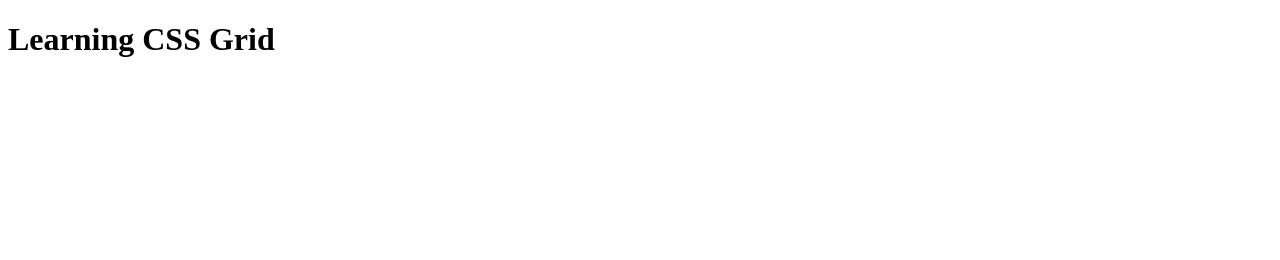
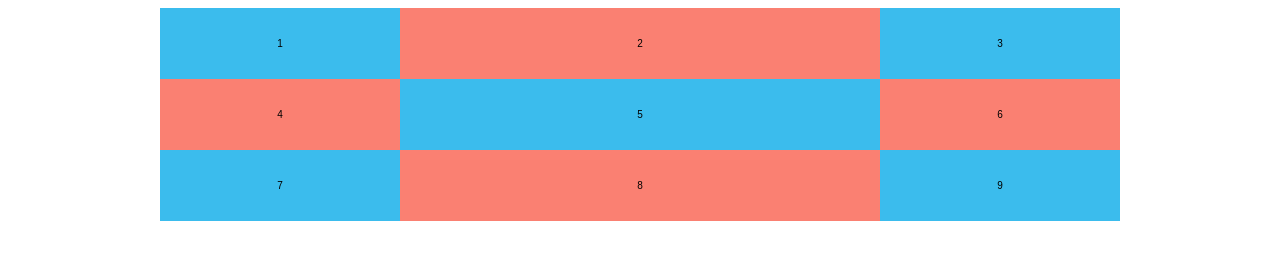
Before and after one commit to GillyRabutTsurwa/cssgrid-with-netninja, a plain HTML site: page index.html in a window 1280 px wide. Drawn offline with Linux system fonts and the light colour scheme.

Commit message:
columns. specifically, the grid-template-columns property. s'etait facile

```diff
--- a/index.html
+++ b/index.html
@@ -9,7 +9,18 @@
 </head>
 
 <body>
-    <h1>Learning CSS Grid</h1>
+    <div id="content">
+        <div>1</div>
+        <div>2</div>
+        <div>3</div>
+        <div>4</div>
+        <div>5</div>
+        <div>6</div>
+        <div>7</div>
+        <div>8</div>
+        <div>9</div>
+    </div>
+
 </body>
 
 </html>
--- a/styles.css
+++ b/styles.css
@@ -0,0 +1,29 @@
+html {
+    font-size: 62.5%;
+}
+
+body {
+    color: #000;
+    font-family: Arial, Helvetica, sans-serif;
+    text-align: center;
+}
+
+#content {
+    /* NEW: Grid setup */
+    /* NOTE: Tu en sais tout. Mais tu peux y revenir et jouer  */
+    display:grid;
+    /* grid-template-columns:repeat(3, 1fr); */
+    grid-template-columns: 1fr 2fr 1fr;
+
+    max-width: 96rem;
+    margin: 0 auto;
+}
+
+#content div {
+    background-color: #3bbced;
+    padding: 3rem;
+}
+
+#content div:nth-child(even) {
+    background-color: salmon;
+}
```
